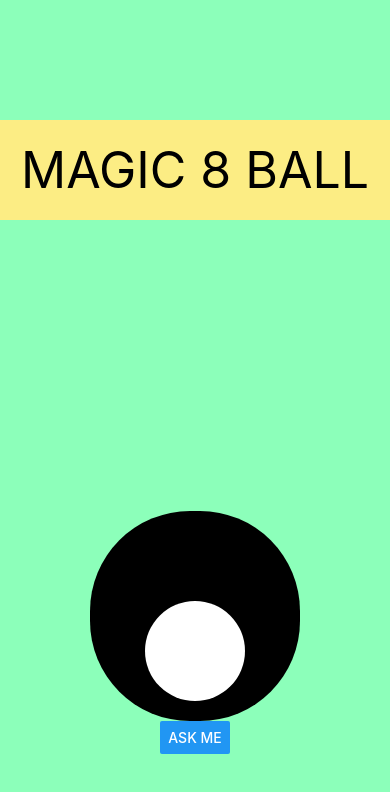
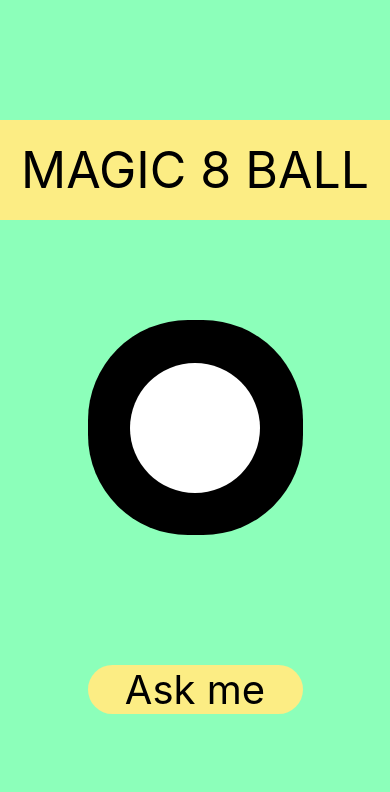
Before and after one commit to Technigo/project-react-native-app, a React Native app: screen / in a window 390 px wide. Shown: the top 792 px of the page. Built offline with nearby package versions, Linux system fonts and the light colour scheme.

Commit message:
now the button works

```diff
--- a/App.js
+++ b/App.js
@@ -22,6 +22,8 @@ import { StyleSheet } from "react-native";
 
 }
 
+/* lägga till margin-top: 100; på const View = styled.View`?*/
+
 const Container = styled.View`
   flex: 1;
   background-color: #8CFFBA;
@@ -31,7 +33,6 @@ const Container = styled.View`
 const View = styled.View`
   flex: 1;
   background-color: #8CFFBA;
-  margin-top: 100;
   justify-content: center;
   align-items: center;
 `
--- a/MagicBall.js
+++ b/MagicBall.js
@@ -1,5 +1,5 @@
 import React, { useState} from "react"
-import {Container, Text, View, StyleSheet, Button} from 'react-native'
+import {Container, Text, View, StyleSheet, Button, TouchableOpacity} from 'react-native'
 
 const Quotes = [
   {
@@ -83,7 +83,13 @@ export default function MagicBall  ()  {
         </View>
       </View>
 
-      <Button style={styles.button} title="Ask me" onPress={showQuote}/>
+      <TouchableOpacity style={styles.TouchableOpacity} onPress={showQuote}>
+      <Text style={styles.Text}>Ask me</Text>
+      </TouchableOpacity>
+
+
+
+
 
     </View>
 
@@ -94,13 +100,12 @@ export default function MagicBall  ()  {
 const styles = StyleSheet.create({
   container: {
     height: 210,
-    justifyContent: "center",
-    alignItems: "center",
-    backgroundColor: "#8CFFBA",
+    flex: 1,
+
   },
   bigCircel: {
-    height: 210,
-    width: 210,
+    height: 215,
+    width: 215,
     backgroundColor: "#000000",
     marginTop: 100,
     borderRadius: 100,
@@ -108,20 +113,23 @@ const styles = StyleSheet.create({
     alignItems: "center",
   },
   smallCircel: {
-    height: 100,
-    width: 100,
+    height: 130,
+    width: 130,
     backgroundColor: "#fff",
-    marginTop: 70,
     borderRadius: 100,
     justifyContent: "center",
     alignItems: "center",
   },
-  titel: {
-  fontSize: 50,
+  Text: {
+  fontSize: 40,
+  textAlign: "center",
   },
-  button: {
+  TouchableOpacity: {
     backgroundColor: "#FCED84",
     borderRadius: 50,
-    marginTop: 200,
+    paddingLeft: 15,
+    paddingRight: 15,
+    marginTop: 130,
+
   },
 })
```
